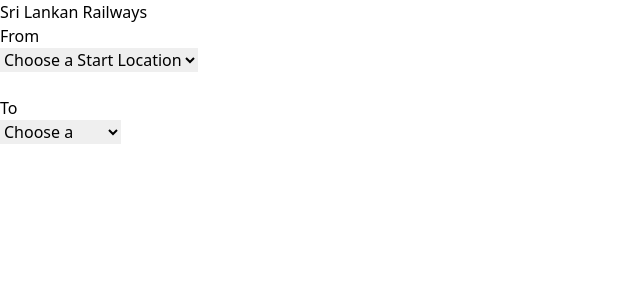
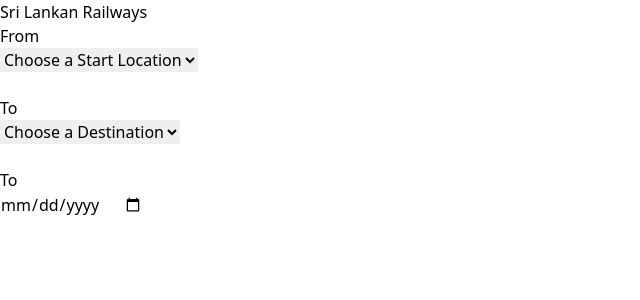
Before and after one commit to BackendExpert/train-booking-system, a React (Vite) app in the folder client/: page / in a window 1280 px wide. Shown: the top 300 px of the page, without its empty margins (0-640 px from the left). Built offline with nearby package versions, Linux system fonts and the light colour scheme; some icons are missing.

Commit message:
Update HomePage.jsx
Co-Authored-By: JehanKandy  <jehankandy@gmail.com>

```diff
--- a/client/src/components/HomePage/HomePage.jsx
+++ b/client/src/components/HomePage/HomePage.jsx
@@ -12,7 +12,7 @@ const HomePage = () => {
         <div className="bg-white lg:mx-24 mx-8 py-16 px-12 mt-[-100px] rounded shadow-2xl">
             <form>
                 <div className="lg:flex">
-                    <div className="">
+                    <div className="w-full">
                         <label htmlFor="from" >From</label><br />
                         <select required className="my-2 bg-gray-50 border border-gray-300 text-gray-900 text-sm rounded-lg focus:ring-blue-500 focus:border-blue-500 block w-full p-2.5 dark:bg-gray-700 dark:border-gray-600 dark:placeholder-gray-400 dark:text-white dark:focus:ring-blue-500 dark:focus:border-blue-500">
                             <option selected>Choose a Start Location</option>
@@ -25,15 +25,22 @@ const HomePage = () => {
                     <div className="mx-12 my-4">
                         <MyIcons name='arrow-forward' size='large'></MyIcons>
                     </div>
-                    <div className="">
+                    <div className="w-full">
                         <label htmlFor="from" >To</label><br />
                         <select required className="my-2 bg-gray-50 border border-gray-300 text-gray-900 text-sm rounded-lg focus:ring-blue-500 focus:border-blue-500 block w-full p-2.5 dark:bg-gray-700 dark:border-gray-600 dark:placeholder-gray-400 dark:text-white dark:focus:ring-blue-500 dark:focus:border-blue-500">
-                            <option selected>Choose a </option>
+                            <option selected>Choose a Destination</option>
                             <option value="US">United States</option>
                             <option value="CA">Canada</option>
                             <option value="FR">France</option>
                             <option value="DE">Germany</option>
                         </select>
+                    </div>
+                    <div className="mx-12 my-4">
+                        <MyIcons name='calendar' size='large'></MyIcons>
+                    </div>
+                    <div className="w-full">
+                        <label htmlFor="from" >To</label><br />
+                        <input type="date" name="" id="" />
                     </div>
                 </div>
             </form>
```
